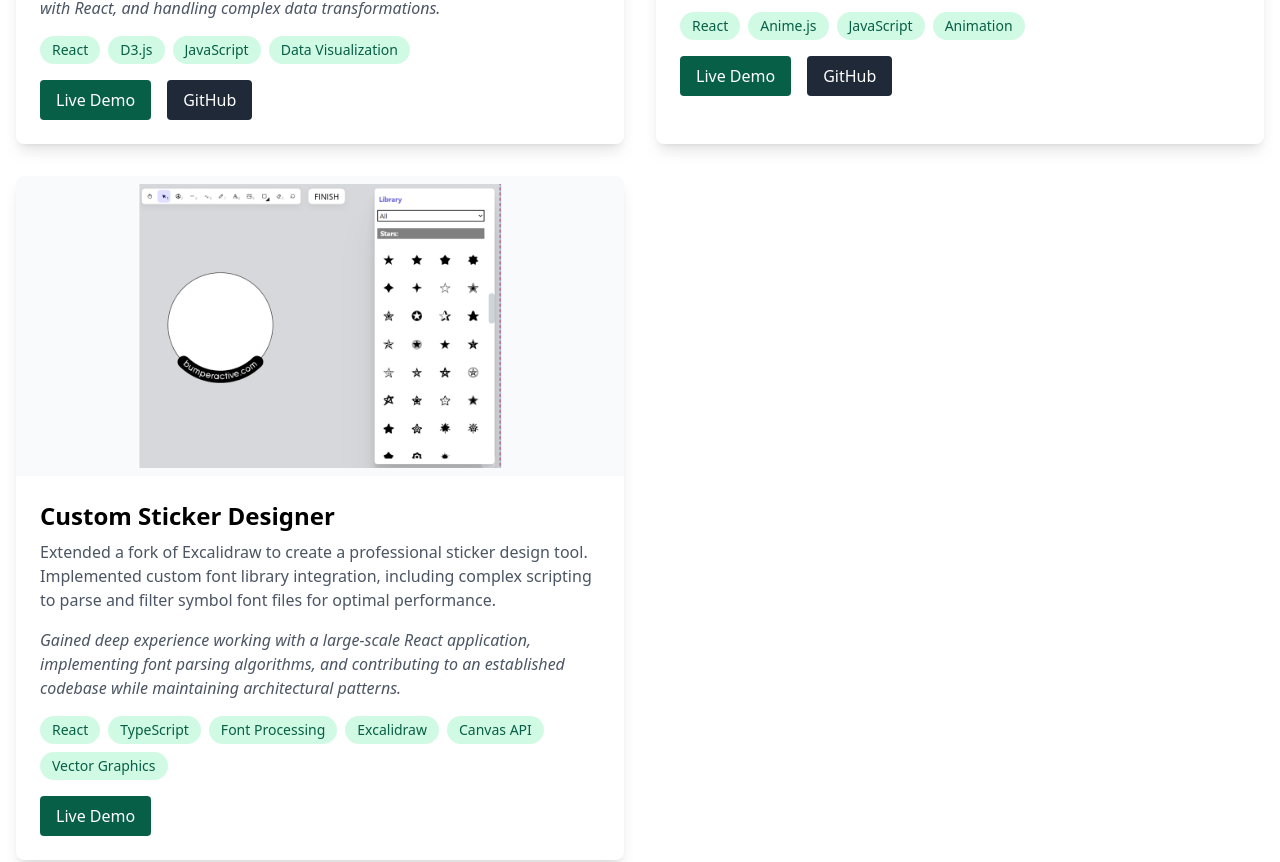
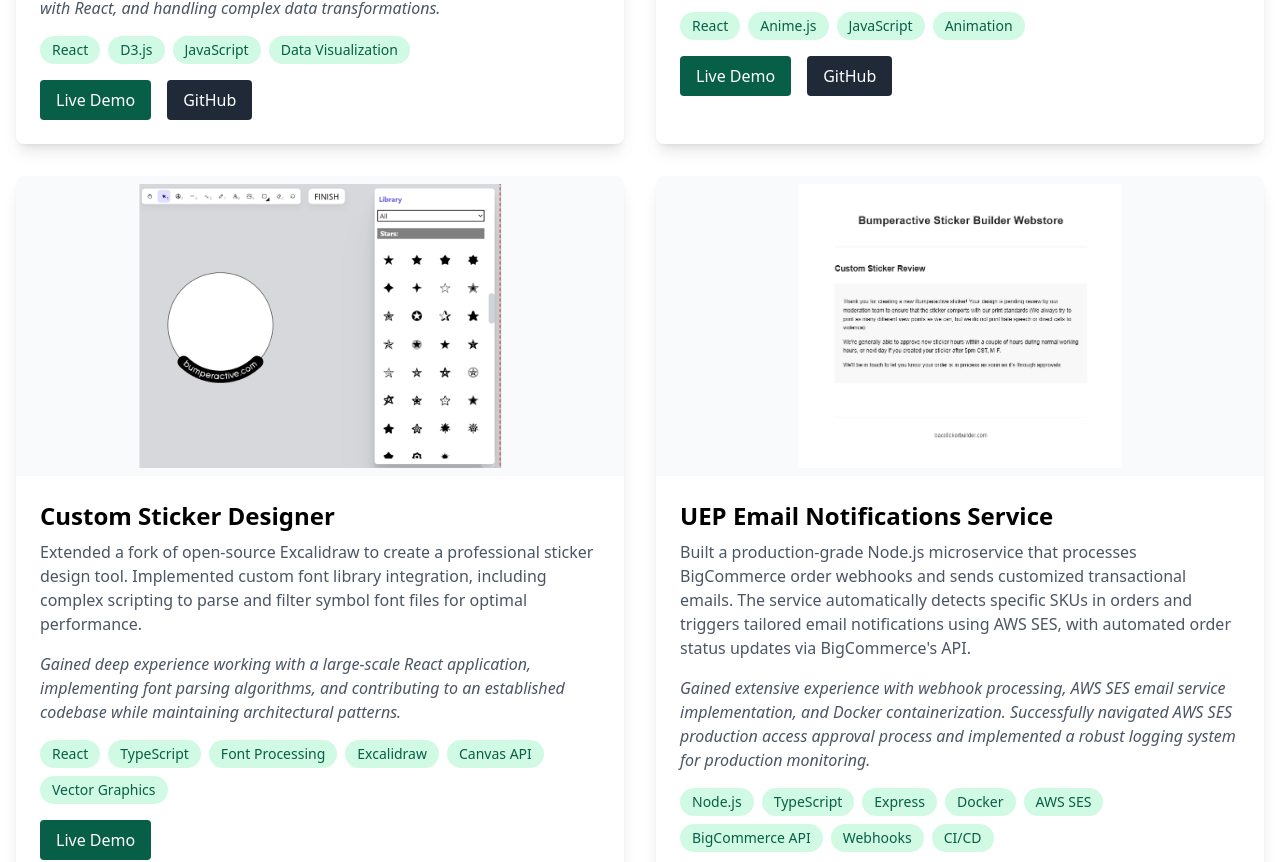
Before and after one commit to audiomuse1/personal-portfolioWebsite, a Next.js app: page /projects in a window 1280 px wide. Shown: the part 1404-2266 px from the top of the page. Built offline with nearby package versions, Linux system fonts and the light colour scheme.

Commit message:
Added new email notifications project

```diff
--- a/src/app/projects/page.tsx
+++ b/src/app/projects/page.tsx
@@ -50,7 +50,7 @@
   },
   {
     title: "Custom Sticker Designer",
-    description: "Extended a fork of Excalidraw to create a professional sticker design tool. Implemented custom font library integration, including complex scripting to parse and filter symbol font files for optimal performance.",
+    description: "Extended a fork of open-source Excalidraw to create a professional sticker design tool. Implemented custom font library integration, including complex scripting to parse and filter symbol font files for optimal performance.",
     learnings: "Gained deep experience working with a large-scale React application, implementing font parsing algorithms, and contributing to an established codebase while maintaining architectural patterns.",
     image: "/images/portfolioProjectImages/portfolioStickerBuilder.png",
     liveUrl: "https://bacstickerbuilder.com/sticker-designer/",
@@ -61,6 +61,22 @@
       "Excalidraw",
       "Canvas API",
       "Vector Graphics"
+    ]
+  },
+  {
+    title: "UEP Email Notifications Service",
+    description: "Built a production-grade Node.js microservice that processes BigCommerce order webhooks and sends customized transactional emails. The service automatically detects specific SKUs in orders and triggers tailored email notifications using AWS SES, with automated order status updates via BigCommerce's API.",
+    learnings: "Gained extensive experience with webhook processing, AWS SES email service implementation, and Docker containerization. Successfully navigated AWS SES production access approval process and implemented a robust logging system for production monitoring.",
+    image: "/images/portfolioProjectImages/portfolioWebhookEmailNotifications.png",
+    technologies: [
+      "Node.js",
+      "TypeScript",
+      "Express",
+      "Docker",
+      "AWS SES",
+      "BigCommerce API",
+      "Webhooks",
+      "CI/CD"
     ]
   }
 ];
```
Also changed, not shown: public/images/portfolioProjectImages/portfolioWebhookEmailNotifications.png (added).
